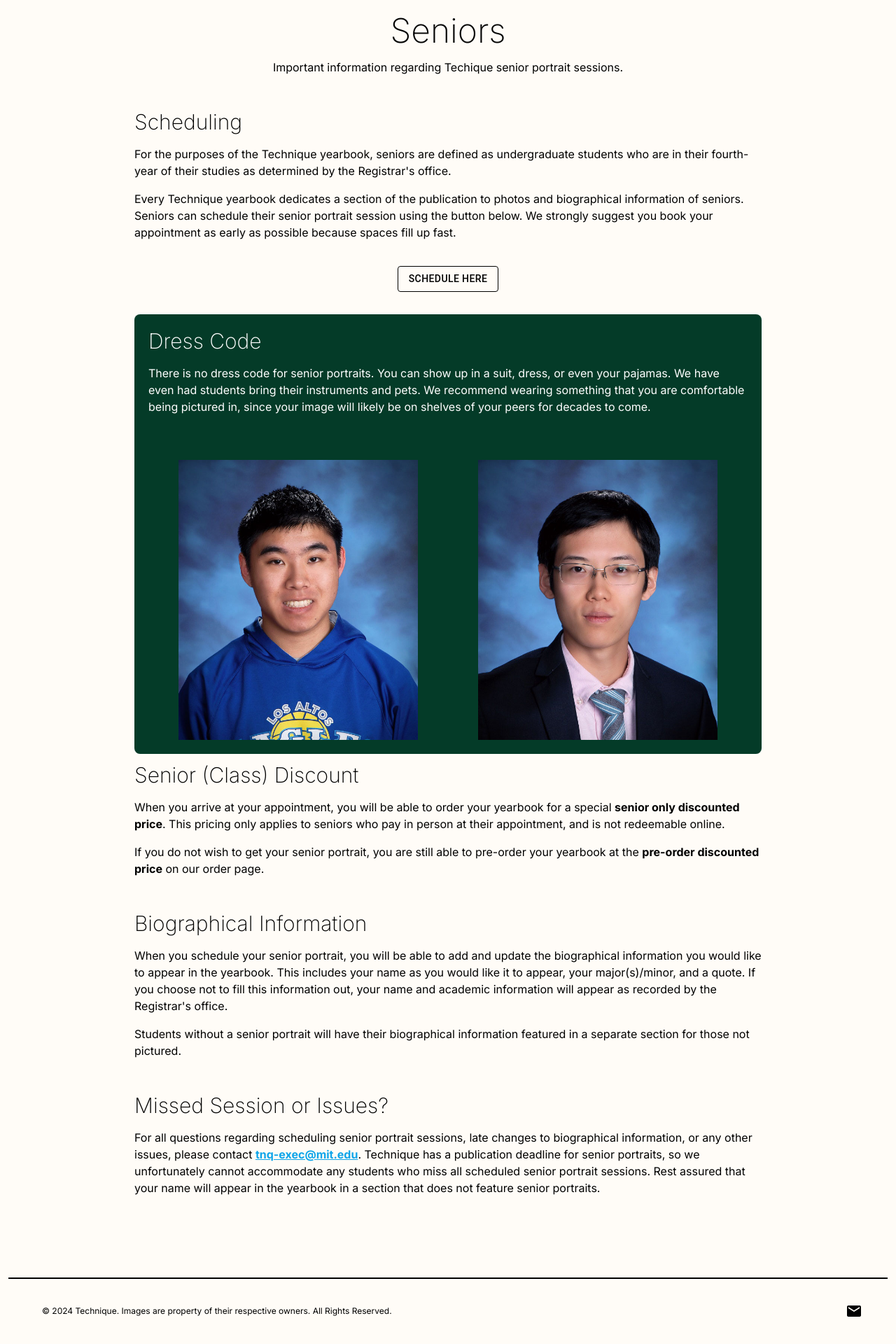
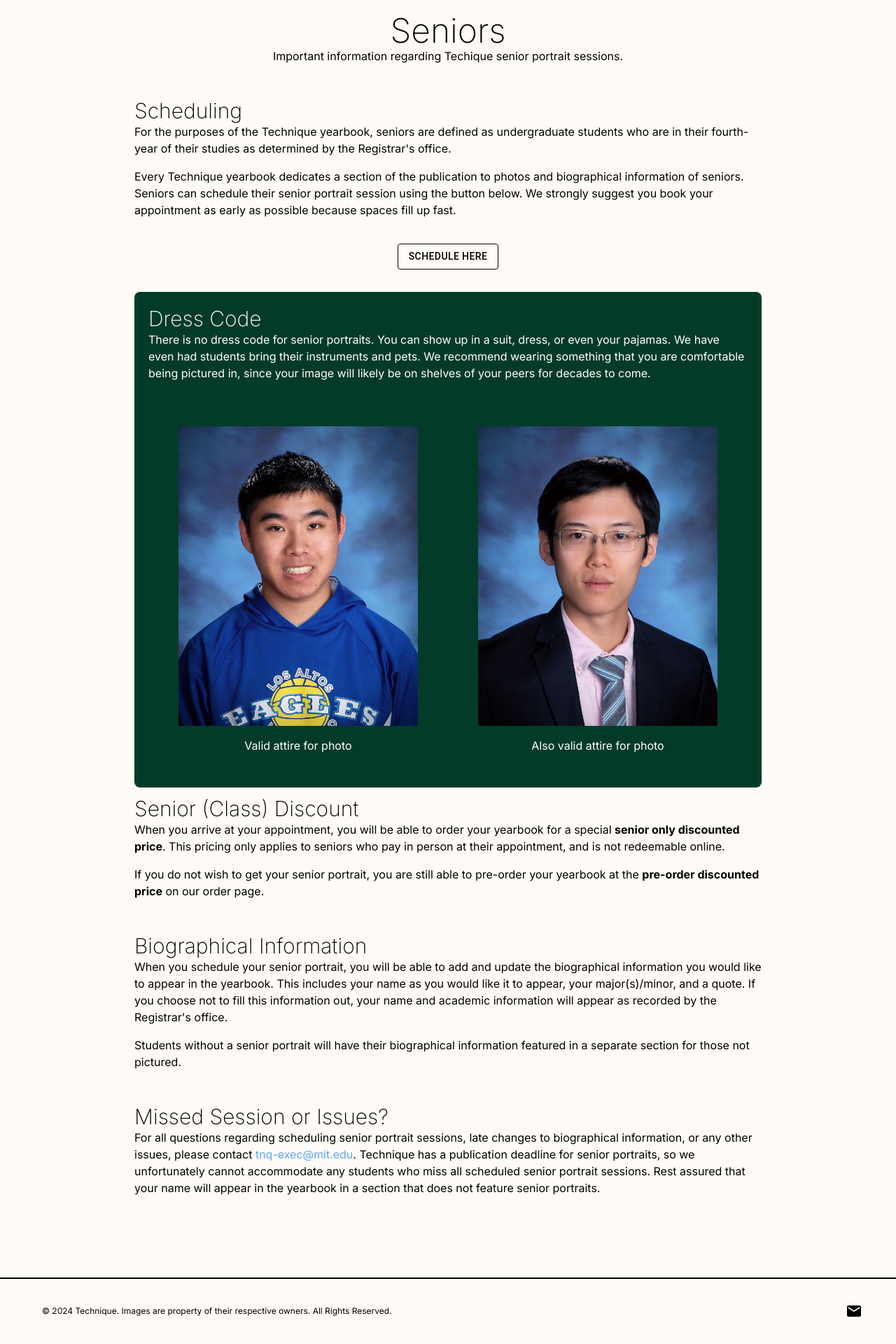
Before and after one commit to MIT-Technique/Technique-Website, a Next.js app: page /seniors in a window 1280 px wide. Shown: the part 100-2020 px from the top of the page at 70% size. Built offline with nearby package versions, Linux system fonts and the light colour scheme.

Commit message:
Change to common components

```diff
--- a/src/app/archives/page.jsx
+++ b/src/app/archives/page.jsx
@@ -287,13 +287,13 @@ const options = [
 function page() {
   return (
     <>
-      <div className="min-h-screen  flex flex-col lg:pt-[5vh] pt-[10vh] bg-[#fffcf7] ">
-        <main className="h-full w-full md:px-12 lg:px-24 font-light  flex flex-col justify-center items-center ">
+      <div className="min-h-screen flex flex-col lg:pt-[5vh] pt-[10vh] ">
+        <main className="h-full w-full md:px-12 lg:px-24 font-light flex flex-col justify-center items-center ">
           <div className="flex flex-col justify-center items-center bg-[#043b28] rounded-t-lg text-white pt-4 w-full">
             <div className="flex flex-col justify-center w-full items-center space-y-3 ">
-              <p className="text-5xl font-extralight w-full text-center ">
+              <h1>
                 Archive
-              </p>
+              </h1>
               <p className=" text-center ">
                 Take a look at some past editions of Technique.
               </p>
--- a/src/app/common/example.jsx
+++ b/src/app/common/example.jsx
@@ -26,6 +26,7 @@ function page() {
             <hr className="border-2 rounded-xl"/>
             <div id="blocks" className="my-4 p-4">
                 className = &quot;card-container&quot;: re-organizes elements in either a row or column, depending on viewport
+                <em className="text-sm">Note: &quot;card-container&quot; isn't used, but still available</em>
                 <div className="border-stone-500 border-4 card-container text-white">
                     <div className="card bg-orange-500">
                         <h3>className = &quot;card&quot;</h3>
--- a/src/app/globals.css
+++ b/src/app/globals.css
@@ -27,20 +27,16 @@ body {
 }
 
 @layer base {
-  /* main {
-    @apply p-12 lg:px-48 md:pt-4;
-    @apply flex flex-col;
-    @apply bg-white;
-    @apply text-gray-700;
-  } */
+  main {
+    @apply text-black;
+  }
   h1 {
-    @apply text-6xl font-extralight;
-    @apply pb-4;
-    @apply text-center;
+    @apply text-5xl font-extralight;
+    @apply w-full text-center;
   }
   h2 {
     @apply text-3xl font-extralight;
-    @apply pb-4;
+    @apply w-full;
   }
   h3 {
     @apply text-2xl font-extralight;
@@ -57,14 +53,15 @@ body {
 
 @layer components{
   .card-container {
+    /* @apply mt-4 space-y-3 rounded-lg p-3 px-5 w-full xl:w-[1/3]; */
     @apply flex flex-col lg:flex-row justify-between;
     @apply w-full;
   }
   .card {
     @apply flex-1;
-    @apply m-4;
-    @apply p-4 px-6;
-    @apply rounded-xl;
+    @apply my-2 xl:m-5 space-y-3;
+    @apply p-3 px-5;
+    @apply rounded-lg;
   }
   .img-container {
     @apply rounded-xl mx-auto object-contain;
--- a/src/app/layout.js
+++ b/src/app/layout.js
@@ -21,9 +21,11 @@ const raleway = Raleway({
 export default function RootLayout({ children }) {
   return (
     <html lang="en">
-      <body className={`${inter.className} ${raleway.variable} overflow-y-auto scroll-smooth  relative`} >
-        <Navbar/>
-        {children}
+      <body className={`${inter.className} ${raleway.variable} overflow-y-auto scroll-smooth relative`} >
+        <Navbar />
+        <div className="bg-[#fffcf7]">
+          {children}
+        </div>
       </body>
     </html>
   );
--- a/src/app/page.js
+++ b/src/app/page.js
@@ -38,7 +38,7 @@ export default function Home() {
       <Navbar />
       <div className=" h-[100vh] flex flex-col">
         <section
-          className="h-fit  bg-white flex flex-col justify-center items-center"
+          className="h-fit bg-white flex flex-col justify-center items-center"
           id="section1"
         >
           <div className=" w-full relative h-[100vh]">
@@ -56,7 +56,7 @@ export default function Home() {
             </p>
             <div className="flex flex-col justify-center h-full w-full relative z-20 space-y-3">
               <div className="w-full flex flex-col items-center justify-center">
-                <p className=" text-center  text-white">We are MIT&apos;s</p>
+                <p className=" text-center text-white">We are MIT&apos;s</p>
                 <div className="w-full flex justify-center">
                   <ReactTyped
                     strings={options.strings}
--- a/src/app/portfolio/page.jsx
+++ b/src/app/portfolio/page.jsx
@@ -155,8 +155,8 @@ function page() {
 
   return (
     <>
-      <div className="min-h-[90vh]    relative bg-[#fffcf7] lg:pt-[5vh] pt-[10vh]">
-          <div className="h-full  w-full   lg:rounded-t-xl flex flex-col items-center">
+      <div className="min-h-[90vh] relative lg:pt-[5vh] pt-[10vh]">
+        <div className="h-full w-full lg:rounded-t-xl flex flex-col items-center">
           <SimpleCarousel
             images={events}
             id="carousel1"
--- a/src/app/seniors/page.jsx
+++ b/src/app/seniors/page.jsx
@@ -10,11 +10,11 @@ const preorder_discounted_price = 90;
 function page() {
   return (
     <>
-      <div className="min-h-screen bg-[#fffcf7] flex flex-col lg:pt-[5vh] pt-[10vh]">
+      <div className="min-h-screen flex flex-col lg:pt-[5vh] pt-[10vh]">
         <main className="h-full w-full pb-4 px-12 md:px-48 md:pb-20">
           <div className="flex flex-col justify-center w-full items-center space-y-3 ">
             <div className="pb-1 md:pb-5">
-              <h1 className="text-5xl font-extralight w-full text-center">
+              <h1>
                 Seniors
               </h1>
               <p>
@@ -23,9 +23,9 @@ function page() {
               </p>
             </div>
             <div className="pb-1 md:pb-5">
-              <h1 className="text-3xl font-extralight w-full text-left">
+              <h2 className="text-left">
                 Scheduling
-              </h1>
+              </h2>
               <div>
                 <p>
                   For the purposes of the Technique yearbook, seniors are
@@ -63,11 +63,11 @@ function page() {
                 </Button>
               </div>
             </div>
-            <div className="pb-1 md:pb-5 bg-[#043b28] rounded-lg text-white p-5">
-              <h1 className="text-3xl font-extralight w-full text-left">
+            <div className="pb-4 md:pb-8 bg-[#043b28] rounded-lg text-white p-5">
+              <h2 className="text-left">
                 Dress Code
-              </h1>
-              <div className="">
+              </h2>
+              <div>
                 <p>
                   There is no dress code for senior portraits. You can show up
                   in a suit, dress, or even your pajamas. We have even had
@@ -76,7 +76,7 @@ function page() {
                   since your image will likely be on shelves of your peers for
                   decades to come.
                 </p>
-                <div className="flex flex-col md:flex-row items-start justify-center h-[50vh] w-full mt-[6vh] text-center">
+                <div className="flex flex-col md:flex-row items-center justify-center w-full mt-[6vh] text-center">
                   <div className=" flex flex-col relative rounded-[0.3rem] h-[57.6%] w-[86.4%] md:h-[100%] md:w-[100%] overflow-hidden">
                     <div className="relative aspect-square w-full h-auto">
                       <Image
@@ -89,7 +89,7 @@ function page() {
                         }}
                       />
                     </div>
-                    <p>Valid attire for photo </p>
+                    <p className="pt-4">Valid attire for photo</p>
                   </div>
                   <div className="flex flex-col relative rounded-[0.3rem] h-[57.6%] w-[86.4%] md:h-[100%] md:w-[100%] overflow-hidden">
                     <div className="relative aspect-square w-full h-auto">
@@ -103,15 +103,15 @@ function page() {
                         }}
                       />
                     </div>
-                    <p>Also valid attire for photo</p>
+                    <p className="pt-4">Also valid attire for photo</p>
                   </div>
                 </div>
               </div>
             </div>
             <div className="pb-1 md:pb-5">
-              <h1 className="text-3xl font-extralight w-full text-left">
+              <h2 className="text-left">
                 Senior (Class) Discount
-              </h1>
+              </h2>
               <div>
                 {/* Final prices not available */}
                 <p>
@@ -142,9 +142,9 @@ function page() {
               </div>
             </div>
             <div className="pb-1 md:pb-5">
-              <h1 className="text-3xl font-extralight w-full text-left">
+              <h2 className="text-left">
                 Biographical Information
-              </h1>
+              </h2>
               <div>
                 <p>
                   When you schedule your senior portrait, you will be able to
@@ -163,18 +163,16 @@ function page() {
               </div>
             </div>
             <div className="pb-1 md:pb-5">
-              <h1 className="text-3xl font-extralight w-full text-left">
+              <h2 className="text-left">
                 Missed Session or Issues?
-              </h1>
+              </h2>
               <div>
                 <p>
                   For all questions regarding scheduling senior portrait
                   sessions, late changes to biographical information, or any
                   other issues, please contact{" "}
-                  <a href="mailto:tnq-exec@mit.edu">
-                    <b className="text-sky-500 hover:text-blue-500">
-                      <u>tnq-exec@mit.edu</u>
-                    </b>
+                  <a className="text-blue-400" href="mailto:tnq-exec@mit.edu">
+                    tnq-exec@mit.edu
                   </a>
                   . Technique has a publication deadline for senior portraits,
                   so we unfortunately cannot accommodate any students who miss
--- a/src/components/Footer/Footer.jsx
+++ b/src/components/Footer/Footer.jsx
@@ -12,11 +12,11 @@ export default function Footer() {
   return (
     <div
       className={`${
-        pathname === "/" ? "bg-black text-white " : "bg-[#fffcf7] text-black"
+        pathname === "/" ? "bg-black text-white" : "text-black"
       } h-[10vh] w-full z-50 relative p-12 flex items-center space-x-3 md:justify-between text-xs  `}
     >
       <div
-        className={`absolute top-0 w-[100%] px-3 h-2 left-0 ${
+        className={`absolute top-0 w-[100%] h-2 left-0 ${
           pathname === "/" ? "hidden" : "block"
         }`}
       >
--- a/src/components/Navbar_and_Sidebar/Navbar_new.jsx
+++ b/src/components/Navbar_and_Sidebar/Navbar_new.jsx
@@ -30,7 +30,7 @@ function Navbar() {
       indicatorRef.current.style.width = `${rect.width}px`;
       indicatorRef.current.style.height = `${rect.height}px`;
       indicatorRef.current.style.transform = `translateX(${offsetLeft}px) `;
-      if(!firstLoad){
+      if (!firstLoad) {
         indicatorRef.current.style.transition = 'all 0.3s ease';
       }
       resizeObserver = new ResizeObserver((entries) => {
@@ -59,7 +59,7 @@ function Navbar() {
 
   return (
     <>
-      <div className={`hidden  flex-col relative z-50  bg-[#fffcf7] ${pathname == "/" ? "hidden" : " lg:flex"}`}>
+      <div className={`hidden bg-white flex-col relative z-50  ${pathname == "/" ? "hidden" : " lg:flex"}`}>
         <nav
           className={`h-[10vh]  text-[#043b28]  top-0 w-full flex items-center`}
           ref={navRef}
@@ -118,7 +118,7 @@ function Navbar() {
           <div ref={indicatorRef} className="indicator"></div>
         </nav>
       </div>
-      <Sidebar isScrolled={isScrolled} pathname={pathname}/>
+      <Sidebar isScrolled={isScrolled} pathname={pathname} />
     </>
   );
 }
```
Also changed, not shown: src/app/about/page.jsx (+12 -12 lines), src/app/contact/page.jsx (+7 -7 lines), src/app/hire/page.jsx (+7 -7 lines), 1 other file (tests, documents, lock files or other folders). Lines whose indentation alone changed are shown as unchanged.
